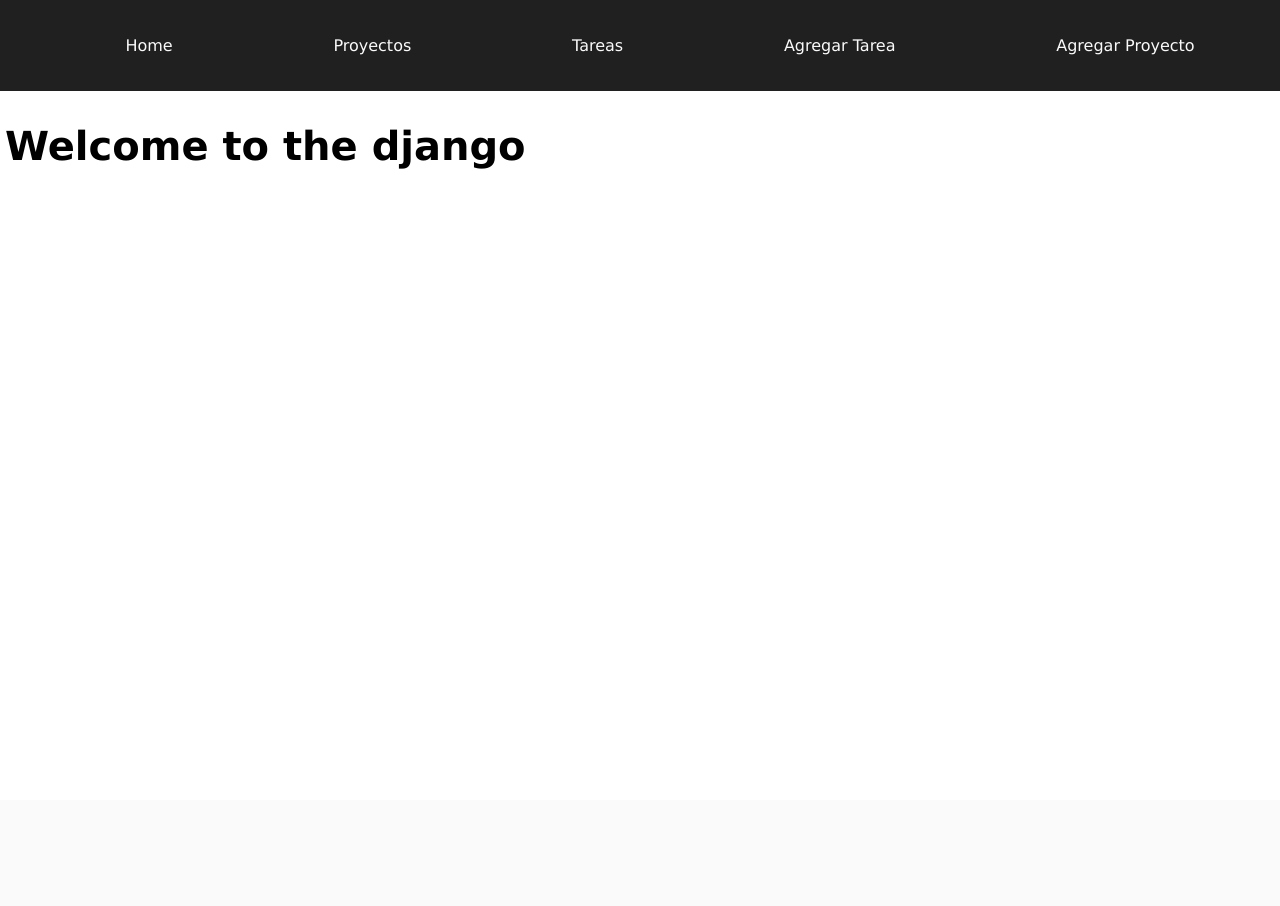
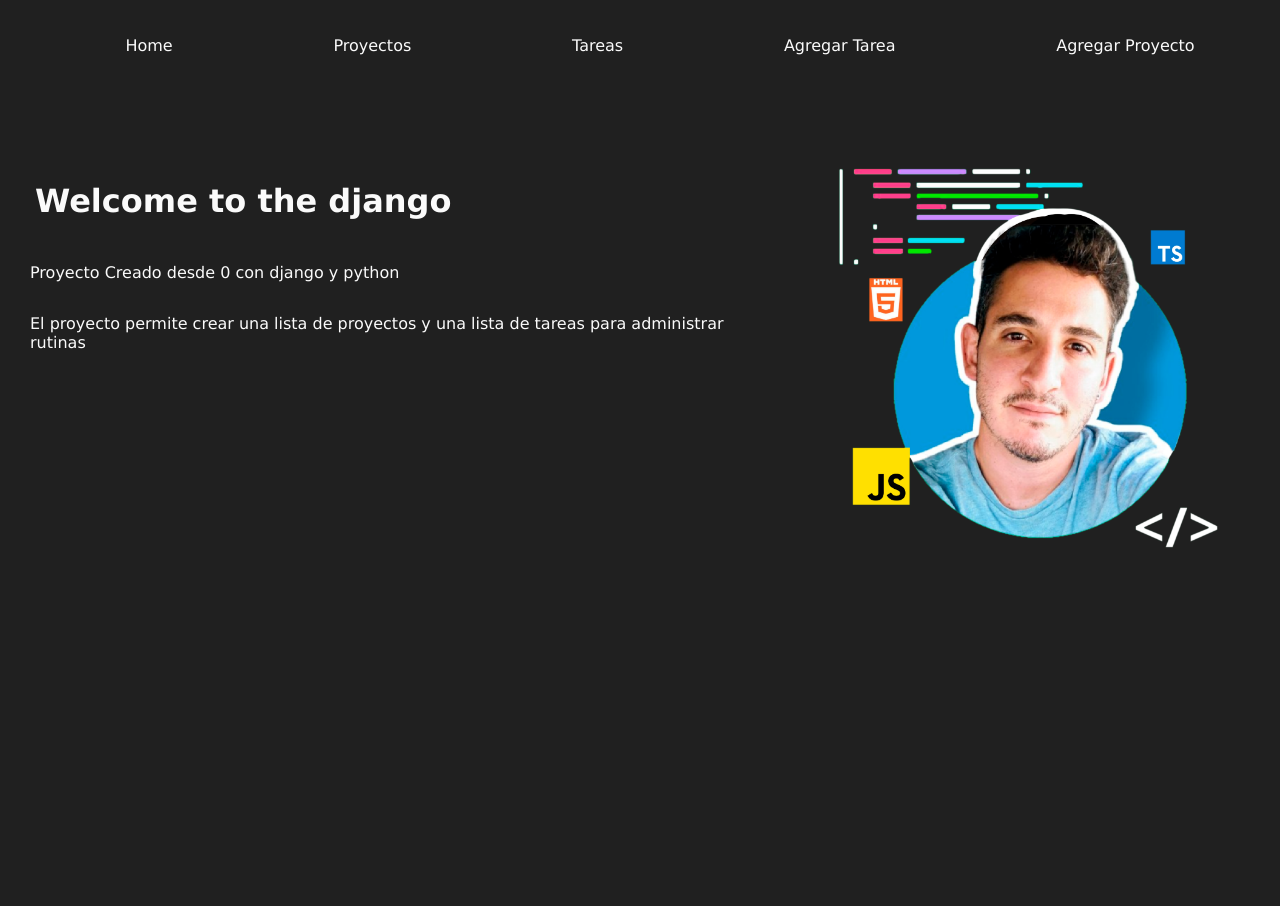
Before and after one commit to Lisandrocba/ProyectoUnoPython, a Django app: page / in a window 1280 px wide. Before the commit the page ends 169 px from the top, so only its background shows below. Run offline with Django 5.2, Linux system fonts and the light colour scheme.

Commit message:
terminando index

```diff
--- a/myapp/templates/index.html
+++ b/myapp/templates/index.html
@@ -7,10 +7,46 @@
 </head>
 <body>
     {% extends 'layouts/navBar.html' %}
-
+    {% load static %}
     {% block content %}
-        <h1>Welcome to the django</h1>
-
+        <div class="contenedorIndex">
+            <div class="contenedorTexto">
+                <h1>Welcome to the django</h1>
+                <p>Proyecto Creado desde 0 con django y python</p>
+                <p>El proyecto permite crear una lista de proyectos y una lista de tareas para administrar rutinas</p>
+            </div>
+            <img src="{% static 'photo.png' %}" alt="" width="40">
+        </div>
+        <style>
+            .contenedorIndex{
+                display: flex;
+                flex-direction: row;
+                justify-content: center;
+                align-items: start;
+                padding-top: 15px;
+                background-color: #202020;
+                color: #fafafa;
+                height: 100vh;
+            }
+            .contenedorIndex img{
+                width: 40vw;
+            }
+            .contenedorTexto{
+                display: flex;
+                flex-direction: column;
+                justify-content: center;
+                align-items: start;
+                font-family: 'Lucida Sans', 'Lucida Sans Regular', 'Lucida Grande', 'Lucida Sans Unicode', Geneva, Verdana, sans-serif;
+                margin: 30px;
+                margin-top: 50px;
+            }
+            .contenedorTexto h1{
+                font-size: 2rem;
+            }
+            .contenedorTexto{
+                font-family: 1.3rem;
+            }
+        </style>
     {% endblock %}
 </body>
 </html>
```
Also changed, not shown: myapp/static/photo.png (added).
